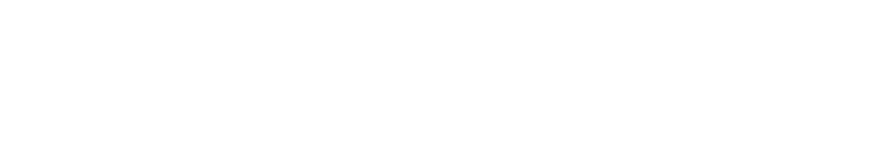
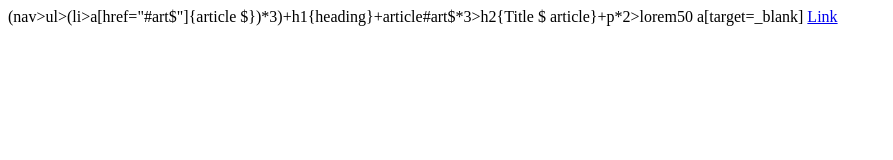
Before and after one commit to StelmakhovaAlyona/test_09-10-23, a plain HTML site: page index.html in a window 1280 px wide. Shown: the whole page, without its empty margins (0-893 px from the left). Drawn offline with Linux system fonts and the light colour scheme.

Commit message:
Add Emmet example

```diff
--- a/index.html
+++ b/index.html
@@ -7,6 +7,8 @@
     <title>Test</title>
 </head>
 <body>
-
+    (nav>ul>(li>a[href="#art$"]{article $})*3)+h1{heading}+article#art$*3>h2{Title $ article}+p*2>lorem50
+    a[target=_blank]
+    <a href="https://google.com/" target="_blank">Link</a>
 </body>
 </html>
```
